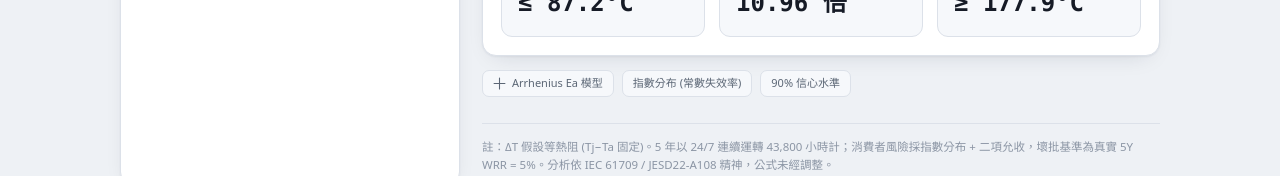
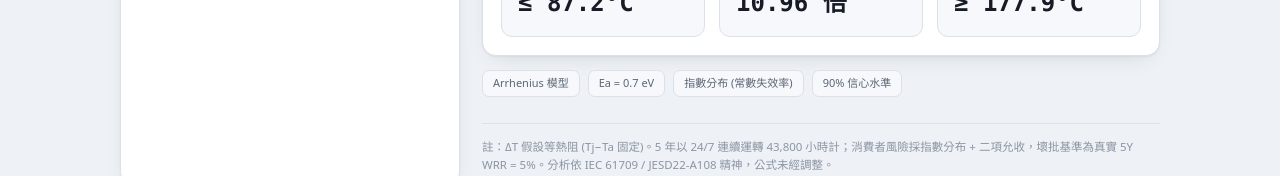
Before and after one commit to inhightw/calculator, a plain HTML site: page component-temperature-reliability/index.html in a window 1280 px wide. Shown: the part 968-1144 px from the top of the page. Drawn offline with Linux system fonts and the light colour scheme.

Commit message:
Update Arrhenius tag and add dynamic Ea tag

```diff
--- a/component-temperature-reliability/index.html
+++ b/component-temperature-reliability/index.html
@@ -282,7 +282,8 @@
       </section>
 
       <div class="foot">
-        <span class="tag"><svg class="ic" viewBox="0 0 24 24" style="width:13px;height:13px"><path d="M2 12h20M12 2v20"/></svg>Arrhenius Ea 模型</span>
+        <span class="tag">Arrhenius 模型</span>
+        <span class="tag" id="tagEa">Ea = 0.7 eV</span>
         <span class="tag">指數分布 (常數失效率)</span>
         <span class="tag" id="tagCL">90% 信心水準</span>
       </div>
@@ -404,6 +405,7 @@ function render(){
   $("m_wrr").className="v"+(!met?" flag":"");
   $("m_fit").innerHTML=fit.toFixed(1)+' <small>FIT</small>';
   $("tagCL").textContent=(i.confidence*100).toFixed(0)+"% 信心水準";
+  $("tagEa").textContent="Ea = "+i.ea+" eV";
 
   // 四種情境
   let sc,pill,title,readout,cap,note="";
```
